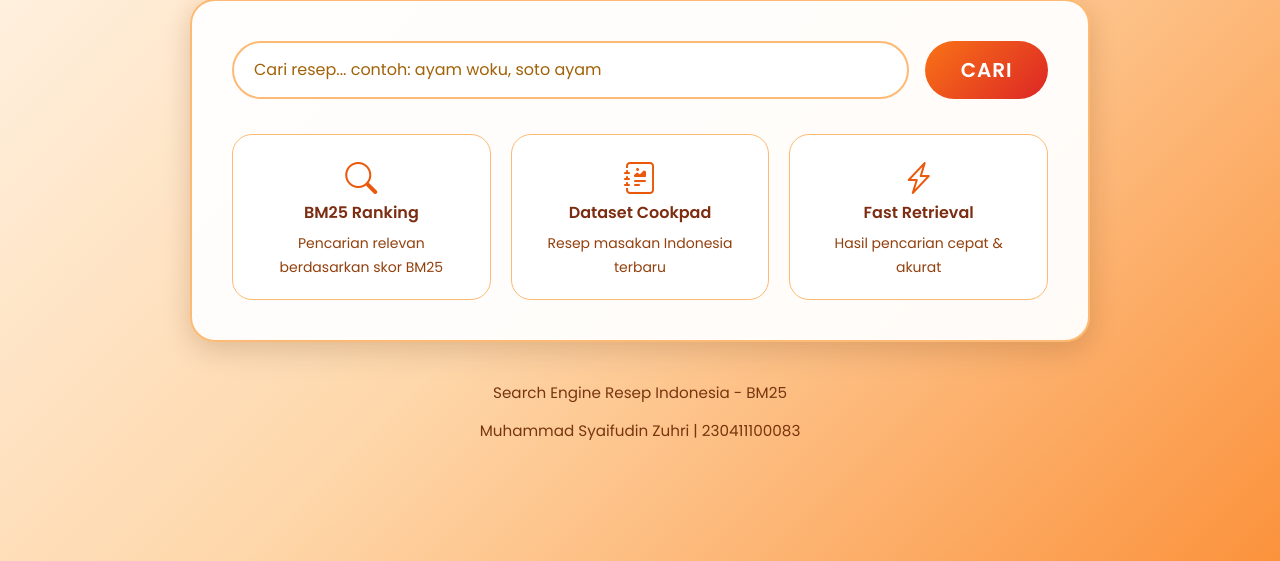
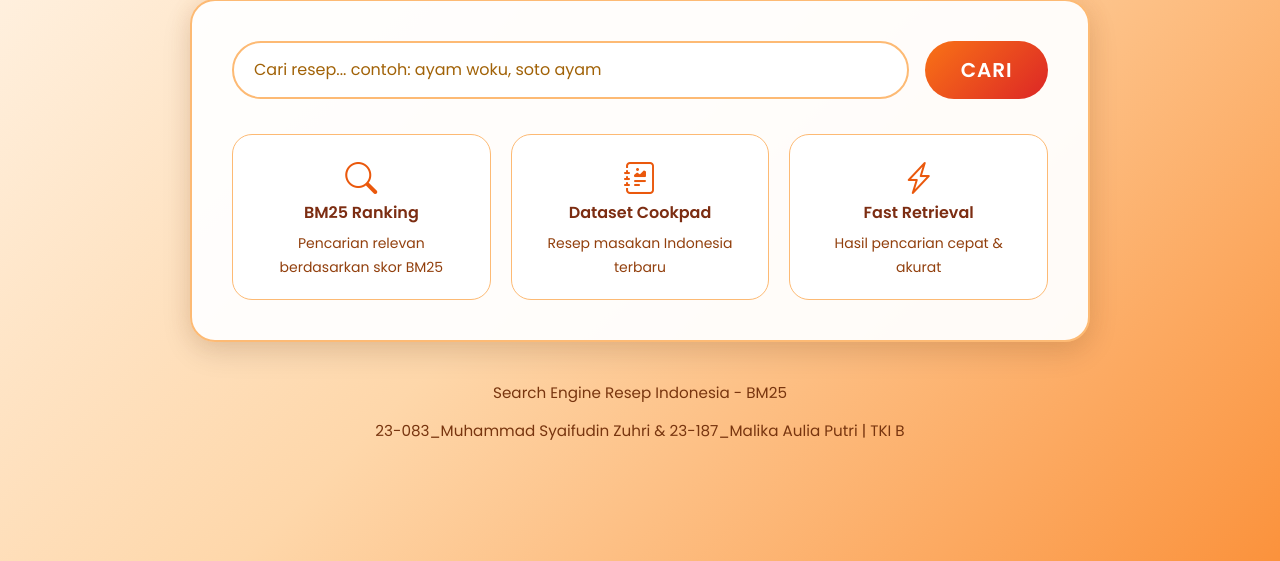
Before and after one commit to Zuzun1ch/SearchEngine-MasakanIndonesia, a Flask app: page / in a window 1280 px wide. Shown: the part 239-800 px from the top of the page. Run offline with Flask 3, Linux system fonts and the light colour scheme.

Commit message:
fifth commit

```diff
--- a/templates/index.html
+++ b/templates/index.html
@@ -239,7 +239,7 @@
       </p>
 
       <p>
-        Muhammad Syaifudin Zuhri | 230411100083
+        23-083_Muhammad Syaifudin Zuhri & 23-187_Malika Aulia Putri | TKI B
       </p>
 
     </footer>
--- a/templates/result.html
+++ b/templates/result.html
@@ -321,7 +321,7 @@
       </p>
 
       <p>
-        Muhammad Syaifudin Zuhri | 230411100083
+        23-083_Muhammad Syaifudin Zuhri & 23-187_Malika Aulia Putri | TKI B
       </p>
 
     </footer>
```
